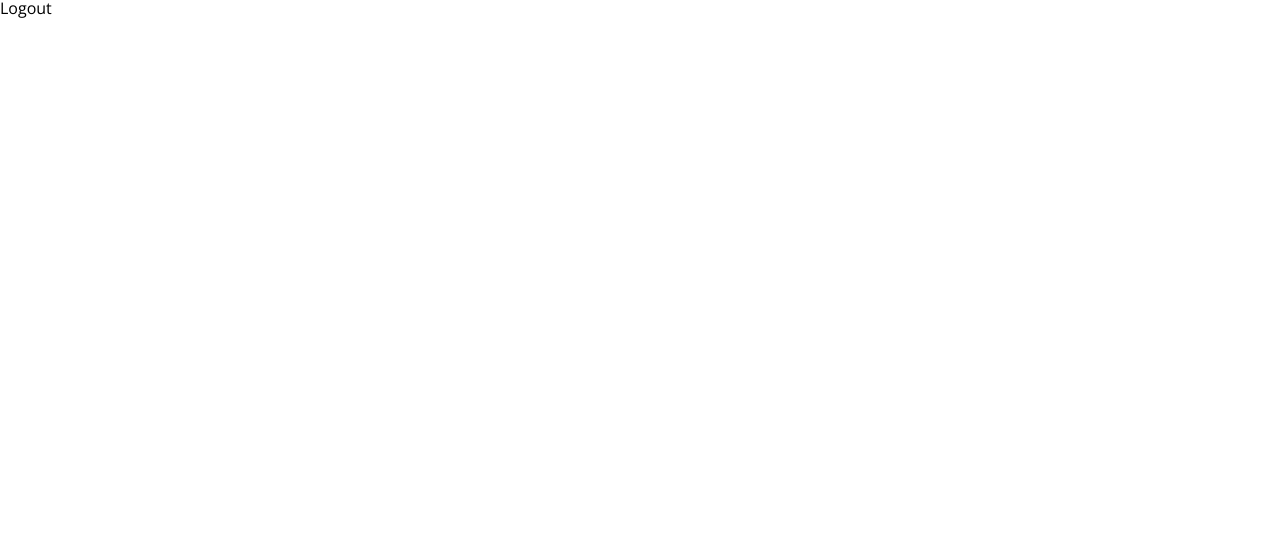
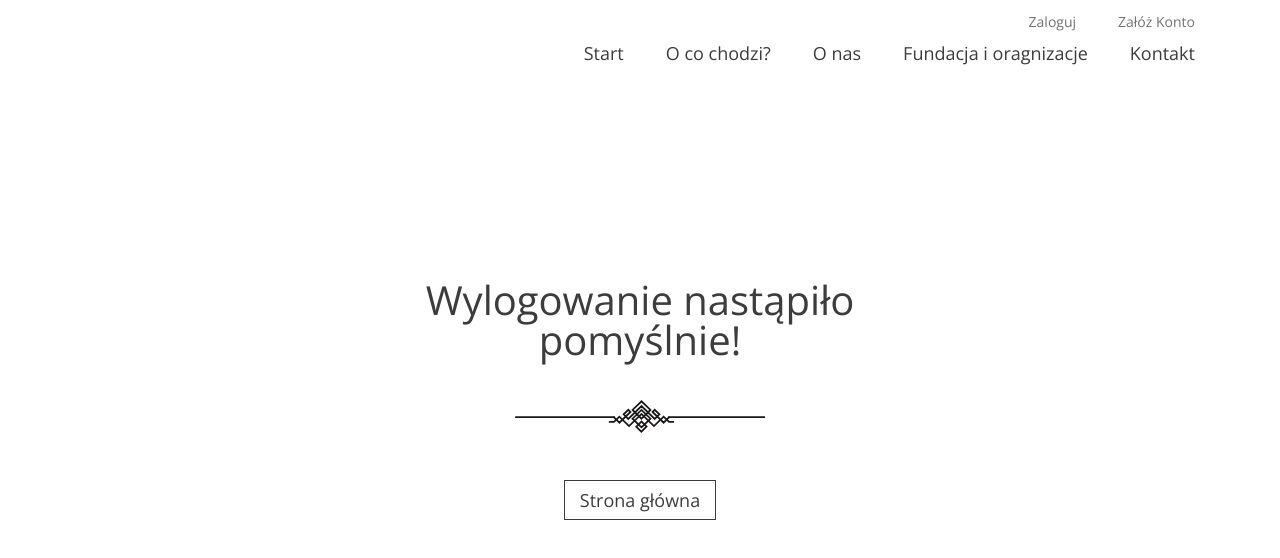
Before and after one commit to jeronim-j/sharing_foundation_page, a React (Create React App) app: page /wylogowano in a window 1280 px wide. Shown: the top 558 px of the page. Built offline with nearby package versions, Linux system fonts and the light colour scheme.

Commit message:
Logout page created

```diff
--- a/src/components/Logout.js
+++ b/src/components/Logout.js
@@ -1,7 +1,29 @@
 import React from "react";
+import {Link} from "react-router-dom";
 
 const Logout = () => {
-    return <h1>Logout</h1>
+    return (
+        <>
+            <header className="header-main" id="header">
+                <section className="navbar-upper">
+                    <Link to="/logowanie">Zaloguj</Link>
+                    <Link to="/rejestracja">Załóż Konto</Link>
+                </section>
+                <section className="navbar-lower">
+                    <Link to="/">Start</Link>
+                    <Link to="/">O co chodzi?</Link>
+                    <Link to="/">O nas</Link>
+                    <Link to="/">Fundacja i oragnizacje</Link>
+                    <Link to="/">Kontakt</Link>
+                </section>
+            </header>
+            <section className="logout">
+                <h2 className="logout-header">Wylogowanie nastąpiło pomyślnie!</h2>
+                <div className="logout-decoration" style={{backgroundImage: `url(${process.env.PUBLIC_URL}/assets/Decoration.svg`}}/>
+                <Link className="logout-link" to="/">Strona główna</Link>
+            </section>
+        </>
+    )
 }
 
 export default Logout;
--- /dev/null
+++ b/src/scss/elements/_Logout.scss
@@ -0,0 +1,27 @@
+.logout {
+  height: 100vh;
+  width: 100vw;
+  display: flex;
+  flex-direction: column;
+  justify-content: center;
+  align-items: center;
+  .logout-header {
+    font-size: 2.5em;
+    color: $color-base-grey;
+    width: 40%;
+    text-align: center;
+  }
+  .logout-decoration {
+    height: 40px;
+    width: 250px;
+    background-repeat: no-repeat;
+    margin: 40px 0;
+  }
+  .logout-link {
+    color: $color-base-grey;
+    font-weight: 300;
+    font-size: 1.125em;
+    border: 1px solid $color-base-grey;
+    padding: 10px 15px;
+  }
+}
--- a/src/scss/main.scss
+++ b/src/scss/main.scss
@@ -13,3 +13,4 @@
 @import 'elements/Home/HomeOrganizations';
 @import 'elements/Home/HomeContact';
 @import 'elements/LoginSign';
+@import 'elements/Logout';
```
